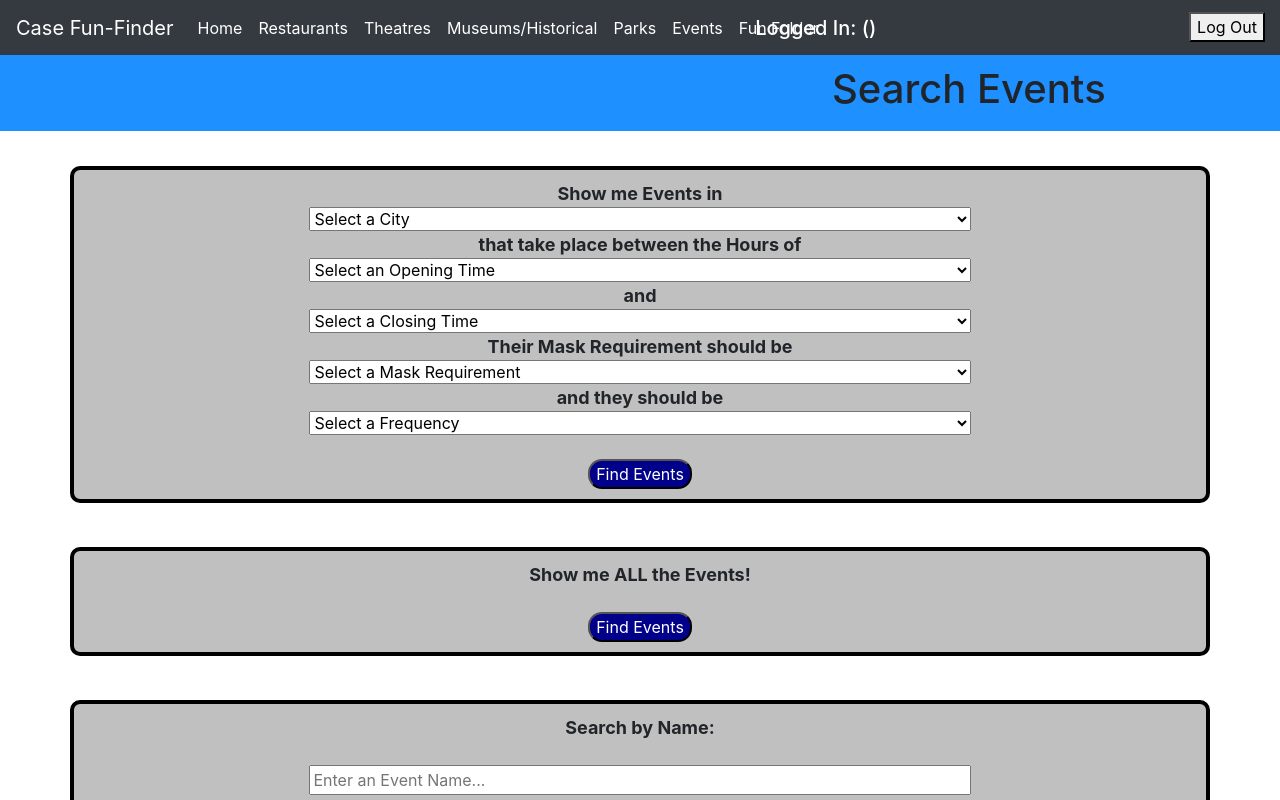
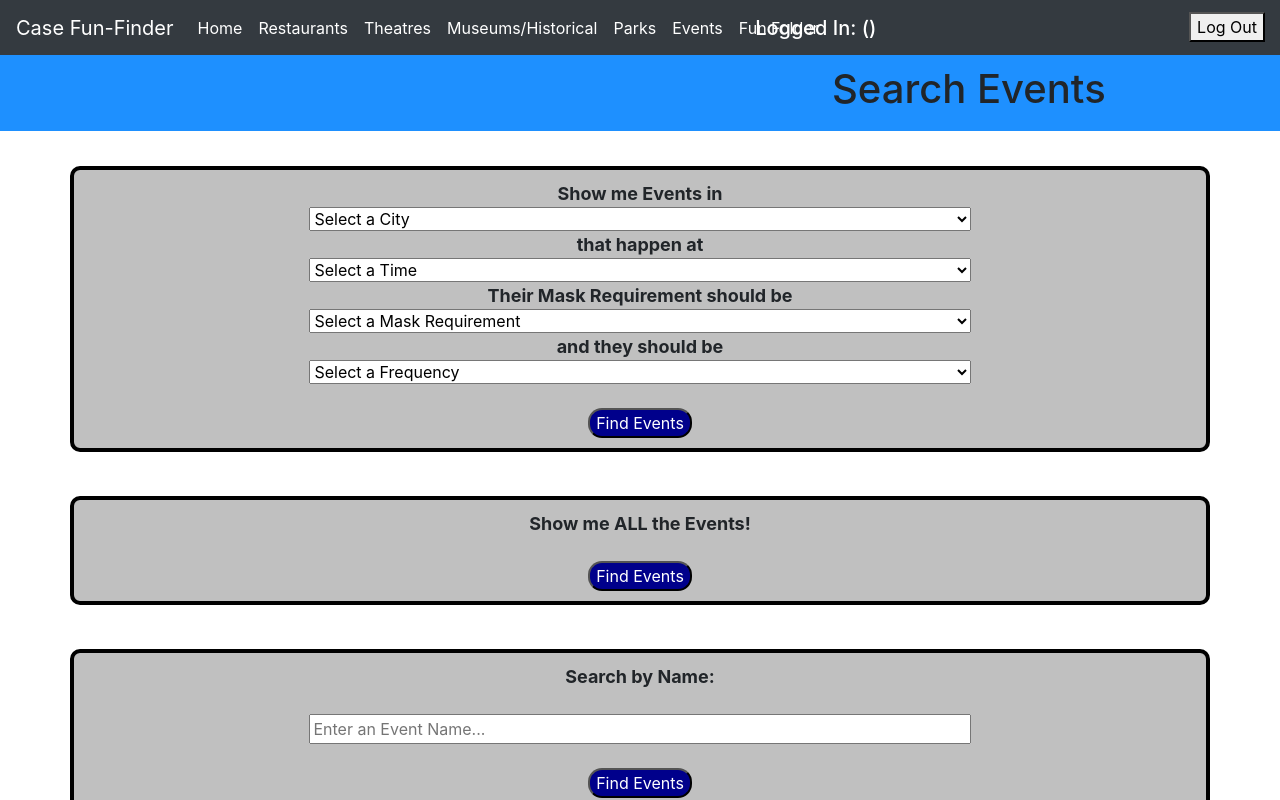
Before and after one commit to rjtennismaster/Case-FunFinder, a React (Create React App) app in the folder funfinder/client/: page /eventsearch in a window 1280 px wide. Shown: the top 800 px of the page. Built offline with nearby package versions, Linux system fonts and the light colour scheme.

Commit message:
changed time query

```diff
--- a/funfinder/client/src/RestaurantSearch.js
+++ b/funfinder/client/src/RestaurantSearch.js
@@ -16,8 +16,7 @@ function RestaurantSearch( {username, setUsername, password,
     //state for search parameters
     const [rCity, setRCity] = useState("")
     const [rZipcode, setRZipCode] = useState("")
-    const [rOpening, setROpening] = useState("")
-    const [rClosing, setRClosing] = useState("")
+    const [rOpen, setROpen] = useState("")
     const [rMaskReq, setRMaskReq] = useState("")
     const [rName, setRName] = useState("")
     const [rRating, setRRating] = useState("")
@@ -32,8 +31,7 @@ function RestaurantSearch( {username, setUsername, password,
       Axios.get("http://localhost:3003/getRestaurantsGeneral", {
             params: {
                 city: rCity,
-                openingHour: parseInt(rOpening),
-                closingHour: parseInt(rClosing),
+                open: parseInt(rOpen),
                 maskRequired: rMaskReq,
                 rating: parseFloat(rRating)
             }
@@ -163,44 +161,12 @@ function RestaurantSearch( {username, setUsername, password,
               <option>Select a City</option>
               <option value = "Cleveland">Cleveland</option>
             </select>
-            <span> that are open between the Hours of </span>
-            <select value = {rOpening}
-                    onChange = {(event) => setROpening(event.target.value)}
+            <span> that are open at </span>
+            <select value = {rOpen}
+                    onChange = {(event) => setROpen(event.target.value)}
                     name = "rgenoptime"
             >
-              <option>Select an Opening Time</option>
-              <option value = "0000">00:00</option>
-              <option value = "0100">01:00</option>
-              <option value = "0200">02:00</option>
-              <option value = "0300">03:00</option>
-              <option value = "0400">04:00</option>
-              <option value = "0500">05:00</option>
-              <option value = "0600">06:00</option>
-              <option value = "0700">07:00</option>
-              <option value = "0800">08:00</option>
-              <option value = "0900">09:00</option>
-              <option value = "1000">10:00</option>
-              <option value = "1100">11:00</option>
-              <option value = "1200">12:00</option>
-              <option value = "1300">13:00</option>
-              <option value = "1400">14:00</option>
-              <option value = "1500">15:00</option>
-              <option value = "1600">16:00</option>
-              <option value = "1700">17:00</option>
-              <option value = "1800">18:00</option>
-              <option value = "1900">19:00</option>
-              <option value = "2000">20:00</option>
-              <option value = "2100">21:00</option>
-              <option value = "2200">22:00</option>
-              <option value = "2300">23:00</option>
-              <option value = "2400">24:00</option>
-            </select>
-            <span> and </span>
-            <select value = {rClosing}
-                    onChange = {(event) => setRClosing(event.target.value)}
-                    name = "rgenclosetime"
-            >
-              <option>Select a Closing Time</option>
+              <option>Select a Time</option>
               <option value = "0000">00:00</option>
               <option value = "0100">01:00</option>
               <option value = "0200">02:00</option>
--- a/funfinder/client/src/components/EventSearch.js
+++ b/funfinder/client/src/components/EventSearch.js
@@ -14,8 +14,7 @@ function EventSearch( {username, setUsername, password,
     //state for search parameters
     const [eCity, setECity] = useState("")
     const [eZipcode, setEZipCode] = useState("")
-    const [eOpening, setEOpening] = useState("")
-    const [eClosing, setEClosing] = useState("")
+    const [eOpen, setEOpen] = useState("")
     const [eMaskReq, setEMaskReq] = useState("")
     const [eName, setEName] = useState("")
     const [isRecurring, setIsRecurring] = useState("")
@@ -29,8 +28,7 @@ function EventSearch( {username, setUsername, password,
       Axios.get("http://localhost:3003/getEGeneral", {
             params: {
                 city: eCity,
-                openingHour: parseInt(eOpening),
-                closingHour: parseInt(eClosing),
+                open: parseInt(eOpen),
                 maskRequired: eMaskReq,
                 isRecurring: isRecurring
             }
@@ -174,44 +172,12 @@ function EventSearch( {username, setUsername, password,
             <option value = "Cleveland">Cleveland</option>
             <option value = "Brooklyn">Brooklyn</option>
           </select>
-          <span>that take place between the Hours of </span>
-          <select value = {eOpening}
-                  onChange = {(event) => setEOpening(event.target.value)}
+          <span>that happen at</span>
+          <select value = {eOpen}
+                  onChange = {(event) => setEOpen(event.target.value)}
                   name = "egenoptime"
           >
-            <option>Select an Opening Time</option>
-            <option value = "0000">00:00</option>
-            <option value = "0100">01:00</option>
-            <option value = "0200">02:00</option>
-            <option value = "0300">03:00</option>
-            <option value = "0400">04:00</option>
-            <option value = "0500">05:00</option>
-            <option value = "0600">06:00</option>
-            <option value = "0700">07:00</option>
-            <option value = "0800">08:00</option>
-            <option value = "0900">09:00</option>
-            <option value = "1000">10:00</option>
-            <option value = "1100">11:00</option>
-            <option value = "1200">12:00</option>
-            <option value = "1300">13:00</option>
-            <option value = "1400">14:00</option>
-            <option value = "1500">15:00</option>
-            <option value = "1600">16:00</option>
-            <option value = "1700">17:00</option>
-            <option value = "1800">18:00</option>
-            <option value = "1900">19:00</option>
-            <option value = "2000">20:00</option>
-            <option value = "2100">21:00</option>
-            <option value = "2200">22:00</option>
-            <option value = "2300">23:00</option>
-            <option value = "2400">24:00</option>
-          </select>
-          <span> and </span>
-          <select value = {eClosing}
-                  onChange = {(event) => setEClosing(event.target.value)}
-                  name = "egenclosetime"
-          >
-            <option>Select a Closing Time</option>
+            <option>Select a Time</option>
             <option value = "0000">00:00</option>
             <option value = "0100">01:00</option>
             <option value = "0200">02:00</option>
--- a/funfinder/client/src/components/MHSearch.js
+++ b/funfinder/client/src/components/MHSearch.js
@@ -13,8 +13,7 @@ function MHSearch( {username, setUsername, password,
       //state for search parameters
       const [mCity, setMCity] = useState("")
       const [mZipcode, setMZipCode] = useState("")
-      const [mOpening, setMOpening] = useState("")
-      const [mClosing, setMClosing] = useState("")
+      const [mOpen, setMOpen] = useState("")
       const [mMaskReq, setMMaskReq] = useState("")
       const [mName, setMName] = useState("")
       const [mRating, setMRating] = useState("")
@@ -29,8 +28,7 @@ function MHSearch( {username, setUsername, password,
         Axios.get("http://localhost:3003/getMGeneral", {
               params: {
                   city: mCity,
-                  openingHour: parseInt(mOpening),
-                  closingHour: parseInt(mClosing),
+                  open: parseInt(mOpen),
                   maskRequired: mMaskReq,
                   rating: parseFloat(mRating)
               }
@@ -149,44 +147,12 @@ function MHSearch( {username, setUsername, password,
               <option>Select a City</option>
               <option value = "Cleveland">Cleveland</option>
             </select>
-            <span>that are open between the Hours of </span>
-            <select value = {mOpening}
-                    onChange = {(event) => setMOpening(event.target.value)}
+            <span>that are open at</span>
+            <select value = {mOpen}
+                    onChange = {(event) => setMOpen(event.target.value)}
                     name = "mgenoptime"
             >
               <option>Select an Opening Time</option>
-              <option value = "0000">00:00</option>
-              <option value = "0100">01:00</option>
-              <option value = "0200">02:00</option>
-              <option value = "0300">03:00</option>
-              <option value = "0400">04:00</option>
-              <option value = "0500">05:00</option>
-              <option value = "0600">06:00</option>
-              <option value = "0700">07:00</option>
-              <option value = "0800">08:00</option>
-              <option value = "0900">09:00</option>
-              <option value = "1000">10:00</option>
-              <option value = "1100">11:00</option>
-              <option value = "1200">12:00</option>
-              <option value = "1300">13:00</option>
-              <option value = "1400">14:00</option>
-              <option value = "1500">15:00</option>
-              <option value = "1600">16:00</option>
-              <option value = "1700">17:00</option>
-              <option value = "1800">18:00</option>
-              <option value = "1900">19:00</option>
-              <option value = "2000">20:00</option>
-              <option value = "2100">21:00</option>
-              <option value = "2200">22:00</option>
-              <option value = "2300">23:00</option>
-              <option value = "2400">24:00</option>
-            </select>
-            <span> and </span>
-            <select value = {mClosing}
-                    onChange = {(event) => setMClosing(event.target.value)}
-                    name = "mgenclosetime"
-            >
-              <option>Select a Closing Time</option>
               <option value = "0000">00:00</option>
               <option value = "0100">01:00</option>
               <option value = "0200">02:00</option>
@@ -222,7 +188,7 @@ function MHSearch( {username, setUsername, password,
               <option value = "Y">Requires Mask</option>
               <option value = "N">Does not Require Mask</option>
             </select>
-            <span>and their Rating should be at least </span>
+            <span>and their Rating should be at least</span>
             <select value = {mRating}
                     onChange = {(event) => setMRating(event.target.value)}
                     name = "mgenrating"
```
Also changed, not shown: 1 other file (tests, documents, lock files or other folders).
